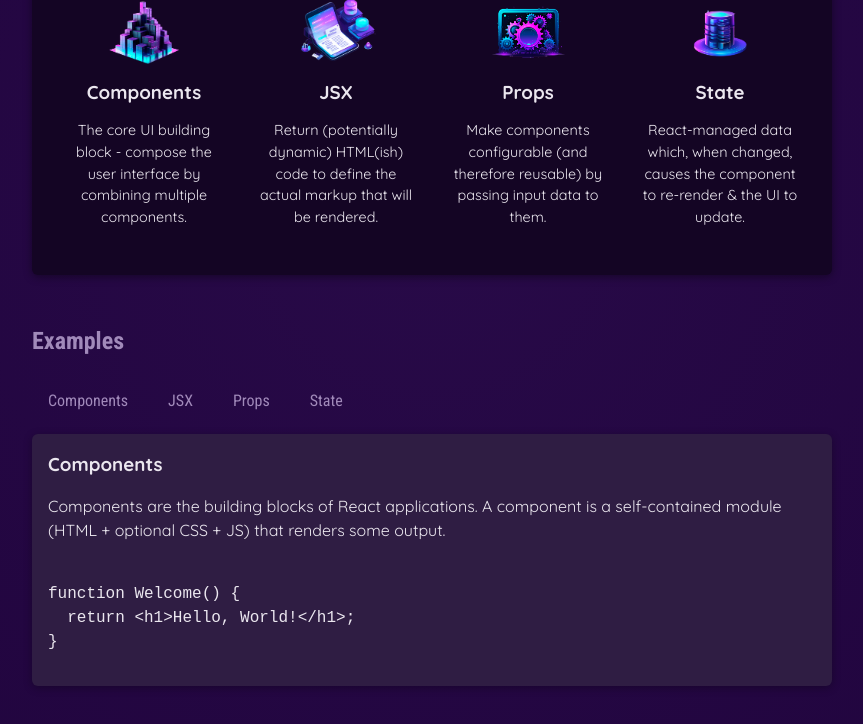
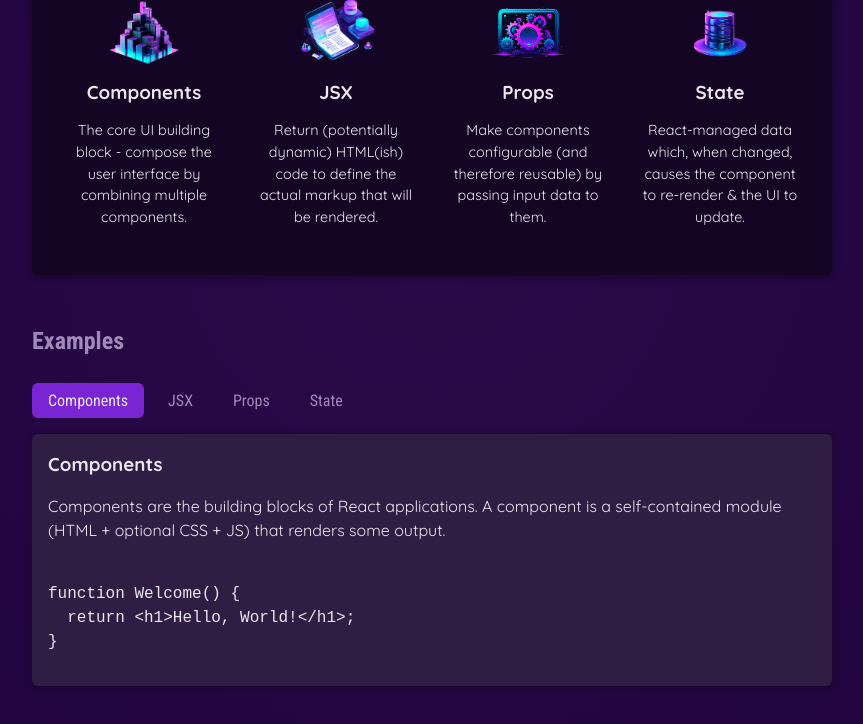
Before and after one commit to raymondchandra93/React-Adventure, a React (Vite) app: page / in a window 1280 px wide. Both pictures are taken after a click on the button "Components". Shown: the part 424-1148 px from the top of the page, without its empty margins (208-1071 px from the left). Built offline with nearby package versions, Linux system fonts and the light colour scheme.

Commit message:
Separate components

```diff
--- a/src/App.jsx
+++ b/src/App.jsx
@@ -1,64 +1,14 @@
-import { useState } from 'react';                   // Anything prefix with the keyword use, it is a React Hook
-import { CORE_CONCEPTS, EXAMPLES } from './data';
 import Header from './components/Header/Header';
-import CoreConcept from './components/CoreConcept';
-import TabButton from './components/TabButton';
+import Examples from './components/Examples';
+import CoreConcepts from './components/CoreConcepts';
 
 function App() {
-  // Using useState
-  const [selectedTopic, setSelectedTopic] = useState("components");
-
-  // Inner function for prop - not used anymore since I am using useState
-  /**
-  function handleClick(text) {
-    setSelectedTopic(text);
-  }
-  */
-
-  // Return statement
   return (
     <div>
       <Header />
       <main>
-        <section id="core-concepts">
-          <h2>Time to get started!</h2>
-          <ul>
-            {/* You can do this for the prop  */}
-            {/* <CoreConcept
-              title={CORE_CONCEPTS[0].title}
-              description={CORE_CONCEPTS[0].description}
-              image={CORE_CONCEPTS[0].image}
-            /> */}
-
-            {/* You can also do this for the prop, which pulling all the key-value pair  */}
-            {/* <CoreConcept {...CORE_CONCEPTS[1]} /> */}
-
-            {/* You can also do this for the prop, which pulling all the key-value pair  */}
-            {/* However, the CoreConcept component need to have {} for the argument means JS destructuring object  */}
-            <CoreConcept concept={CORE_CONCEPTS[0]} />
-            <CoreConcept concept={CORE_CONCEPTS[1]} />
-            <CoreConcept concept={CORE_CONCEPTS[2]} />
-            <CoreConcept concept={CORE_CONCEPTS[3]} />
-
-          </ul>
-        </section>
-        <section id="examples">
-          <h2>Examples</h2>
-          <menu>
-            {/** You can just call handleClick or using () => handleClick(args) if you want to pass argument */}
-            <TabButton onClick={() => setSelectedTopic("components")}>Components</TabButton>
-            <TabButton onClick={() => setSelectedTopic("jsx")}>JSX</TabButton>
-            <TabButton onClick={() => setSelectedTopic("props")}>Props</TabButton>
-            <TabButton onClick={() => setSelectedTopic("state")}>State</TabButton>
-          </menu>
-          <div id="tab-content">
-            <h3>{EXAMPLES[selectedTopic].title}</h3>
-            <p>{EXAMPLES[selectedTopic].description}</p>
-            <pre>
-              <code>{EXAMPLES[selectedTopic].code}</code>
-            </pre>
-          </div>
-        </section>
+        <CoreConcepts />
+        <Examples />
       </main>
     </div>
   );
--- /dev/null
+++ b/src/components/CoreConcepts.jsx
@@ -0,0 +1,30 @@
+import { CORE_CONCEPTS } from '../data';
+import CoreConcept from './CoreConcept';
+
+function CoreConcepts() {
+    return (
+        <section id="core-concepts">
+            <h2>Time to get started!</h2>
+            <ul>
+                {/* You can do this for the prop  */}
+                {/* <CoreConcept
+                    title={CORE_CONCEPTS[0].title}
+                    description={CORE_CONCEPTS[0].description}
+                    image={CORE_CONCEPTS[0].image}
+                /> */}
+
+                {/* You can also do this for the prop, which pulling all the key-value pair  */}
+                {/* <CoreConcept {...CORE_CONCEPTS[1]} /> */}
+
+                {/* You can also do this for the prop, which pulling all the key-value pair  */}
+                {/* However, the CoreConcept component need to have {} for the argument means JS destructuring object  */}
+
+                {CORE_CONCEPTS.map((conceptItem, index) => (
+                    <CoreConcept key={index} concept={conceptItem} />
+                ))}
+            </ul>
+        </section>
+    )
+}
+
+export default CoreConcepts;
--- /dev/null
+++ b/src/components/Examples.jsx
@@ -0,0 +1,45 @@
+import { useState } from 'react';                   // Anything prefix with the keyword use, it is a React Hook
+import { EXAMPLES } from '../data.js';
+import TabButton from './TabButton';
+
+function Examples() {
+    // Using useState
+    const [selectedTopic, setSelectedTopic] = useState();
+
+    // Inner function for prop - not used anymore since I am using useState
+    /**
+     function handleClick(text) {
+      setSelectedTopic(text);
+    }
+    */
+
+    // Selected topic
+    let tabContent = <p>Please select a topic</p>;
+    if (selectedTopic) {
+        tabContent = (
+            <div id="tab-content">
+                <h3>{EXAMPLES[selectedTopic].title}</h3>
+                <p>{EXAMPLES[selectedTopic].description}</p>
+                <pre>
+                    <code>{EXAMPLES[selectedTopic].code}</code>
+                </pre>
+            </div>
+        );
+    }
+
+    return (
+        <section id="examples">
+            <h2>Examples</h2>
+            <menu>
+                {/** You can just call handleClick or using () => handleClick(args) if you want to pass argument */}
+                <TabButton isSelected={selectedTopic === 'components'} onClick={() => setSelectedTopic("components")}>Components</TabButton>
+                <TabButton isSelected={selectedTopic === 'jsx'} onClick={() => setSelectedTopic("jsx")}>JSX</TabButton>
+                <TabButton isSelected={selectedTopic === 'props'} onClick={() => setSelectedTopic("props")}>Props</TabButton>
+                <TabButton isSelected={selectedTopic === 'state'} onClick={() => setSelectedTopic("state")}>State</TabButton>
+            </menu>
+            {tabContent}
+        </section>
+    )
+}
+
+export default Examples;
--- a/src/components/TabButton.jsx
+++ b/src/components/TabButton.jsx
@@ -1,8 +1,8 @@
-function TabButton({children, onClick}) {
+function TabButton({children, onClick, isSelected}) {
     return (
         <li>
             {/** The function name is without () because we want it to get executed by React when click happens, not when line of code is executed */}
-            <button onClick={onClick}>{children}</button>
+            <button className={isSelected ? 'active' : undefined} onClick={onClick}>{children}</button>
         </li>
     );
 }
--- a/src/index.jsx
+++ b/src/index.jsx
@@ -5,3 +5,4 @@
 
 const entryPoint = document.getElementById("root");
 ReactDOM.createRoot(entryPoint).render(<App />);
+// ReactDOM.createRoot(entryPoint).render(React.createElement(App));
```
